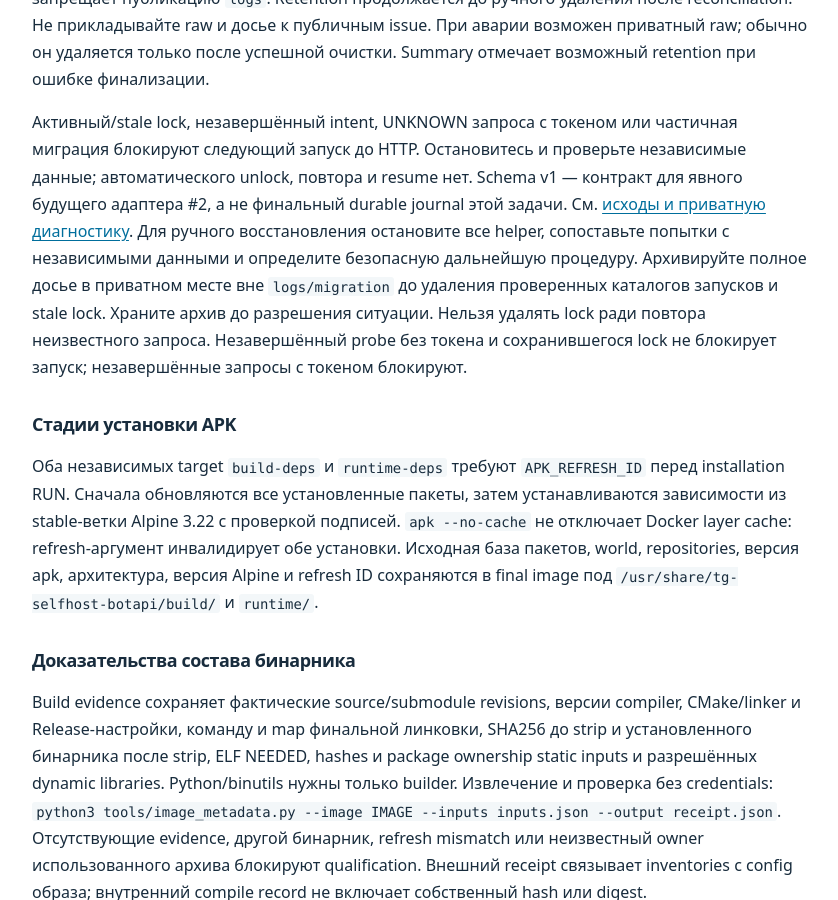
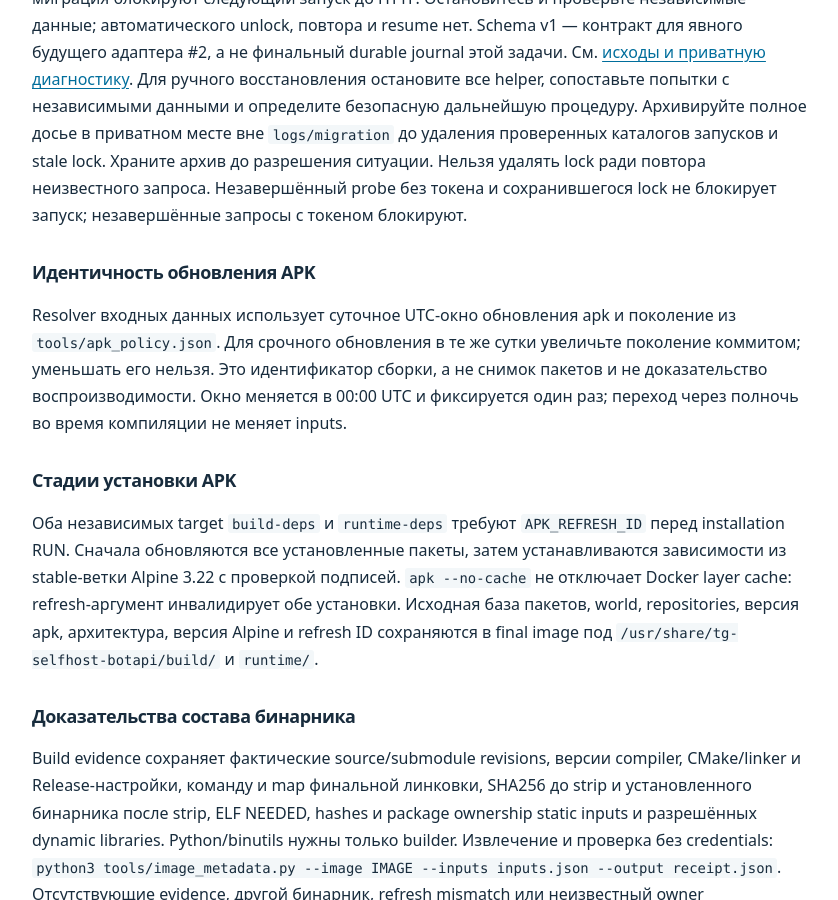
Before and after one commit to ichinya/tg-selfhost-botapi, a Jekyll site: the page built from docs/ru/maintenance.md, in a window 1280 px wide and 900 px high, scrolled down 5336 px. Shown: the whole window, without its empty margins (326-1164 px from the left). Built offline with Jekyll 4.4.1, drawn with Linux system fonts in a browser that asks for light colours; some of the changed text lies outside the part shown.

Commit message:
fix: гейты (round 1, refs #23)

```diff
--- a/docs/ru/maintenance.md
+++ b/docs/ru/maintenance.md
@@ -217,6 +211,14 @@ identity, restart count, effective Compose или on-disk snapshot nginx.
 и сохранившегося lock не блокирует запуск; незавершённые запросы с токеном блокируют.
 
 
+### Идентичность обновления APK
+
+Resolver входных данных использует суточное UTC-окно обновления apk и поколение
+из `tools/apk_policy.json`. Для срочного обновления в те же сутки увеличьте
+поколение коммитом; уменьшать его нельзя. Это идентификатор сборки, а не снимок
+пакетов и не доказательство воспроизводимости. Окно меняется в 00:00 UTC и
+фиксируется один раз; переход через полночь во время компиляции не меняет inputs.
+
 ### Стадии установки APK
 
 Оба независимых target `build-deps` и `runtime-deps` требуют `APK_REFRESH_ID`
```
Also changed, not shown: other parts of docs/ru/maintenance.md (+0 -6 lines).
